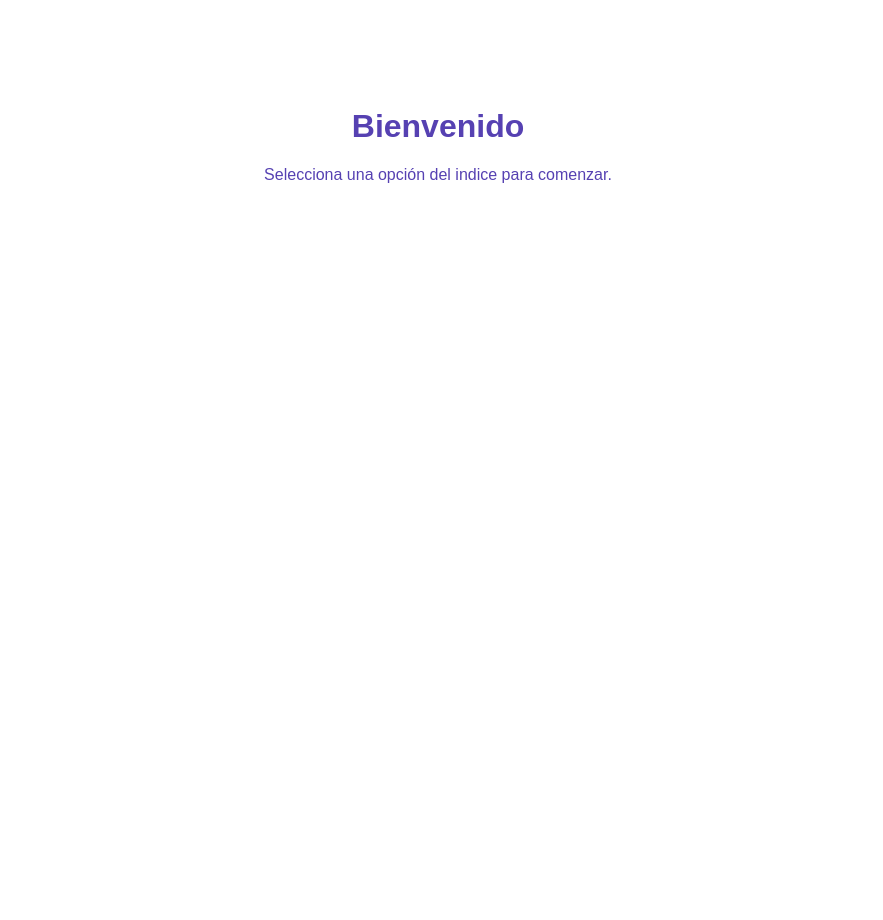
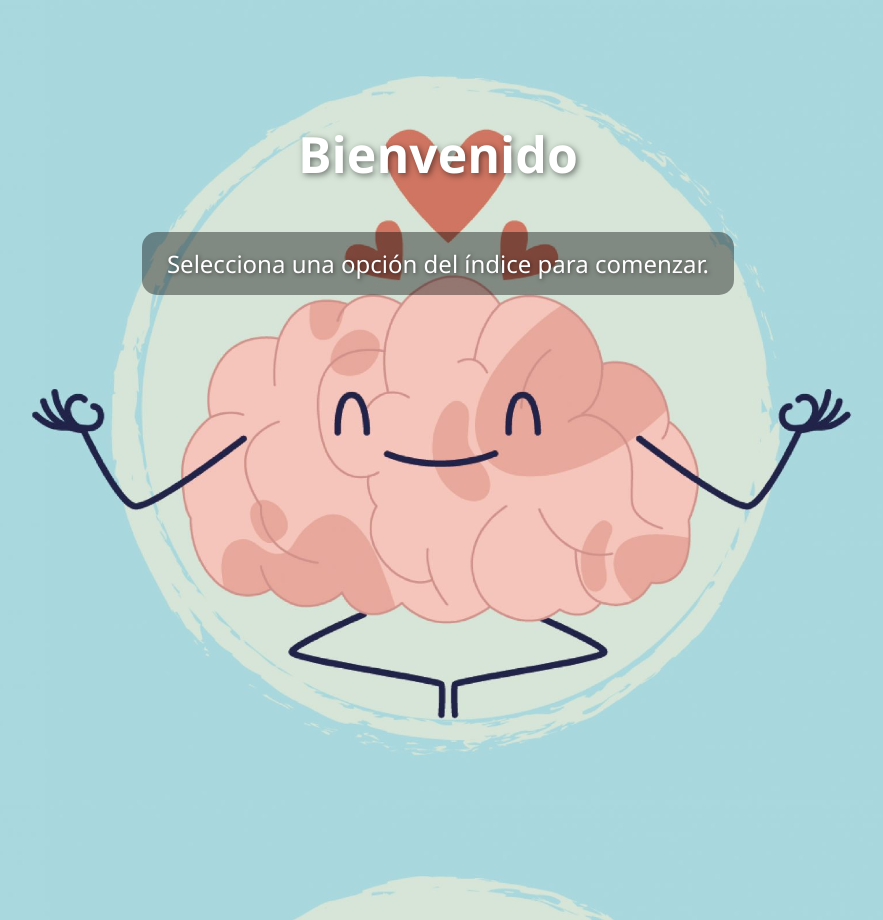
Before and after one commit to fabi98932/primer_repo, a plain HTML site: page bienvenida.html in a window 1280 px wide. Shown: the whole page, without its empty margins (202-1085 px from the left). Before the commit the page ends 800 px from the top, so only its background shows below. Drawn offline with Linux system fonts and the light colour scheme.

Commit message:
Update bienvenida.html

```diff
--- a/bienvenida.html
+++ b/bienvenida.html
@@ -1,16 +1,39 @@
 <html>
 <head>
+  <meta charset="UTF-8">
+  <title>Página de Bienvenida</title>
   <style>
     body {
-            font-family: Arial;
+      font-family: 'Segoe UI', sans-serif;
       text-align: center;
-            padding-top: 100px;
-           color: #5641b2;
+      padding-top: 120px;
+      color: #ffffff;
+      background-image: url('18.jpg');
+      background-size: cover;
+      background-position: center;
+      background-attachment: fixed;
+      margin: 0;
+      height: 100vh;
+    }
+
+    h1 {
+      font-size: 50px;
+      margin-bottom: 20px;
+      text-shadow: 2px 2px 6px rgba(0, 0, 0, 0.5);
+    }
+
+    p {
+      font-size: 24px;
+      background: rgba(0, 0, 0, 0.4);
+      display: inline-block;
+      padding: 15px 25px;
+      border-radius: 15px;
+      text-shadow: 1px 1px 4px rgba(0, 0, 0, 0.5);
     }
   </style>
 </head>
 <body>
   <h1>Bienvenido</h1>
-    <p>Selecciona una opción del indice para comenzar.</p>
+  <p>Selecciona una opción del índice para comenzar.</p>
 </body>
 </html>
```
Lines whose indentation alone changed are shown as unchanged.
